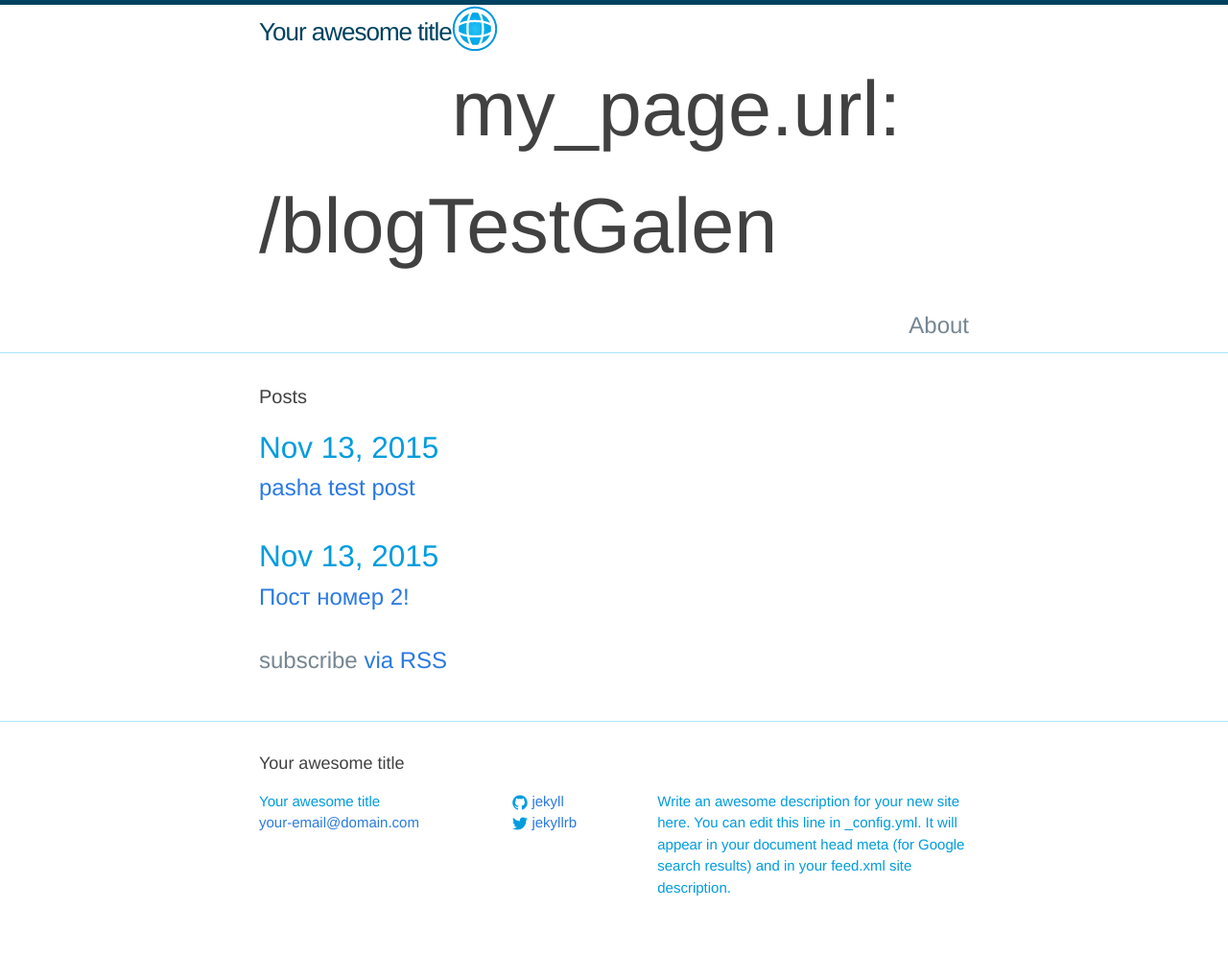
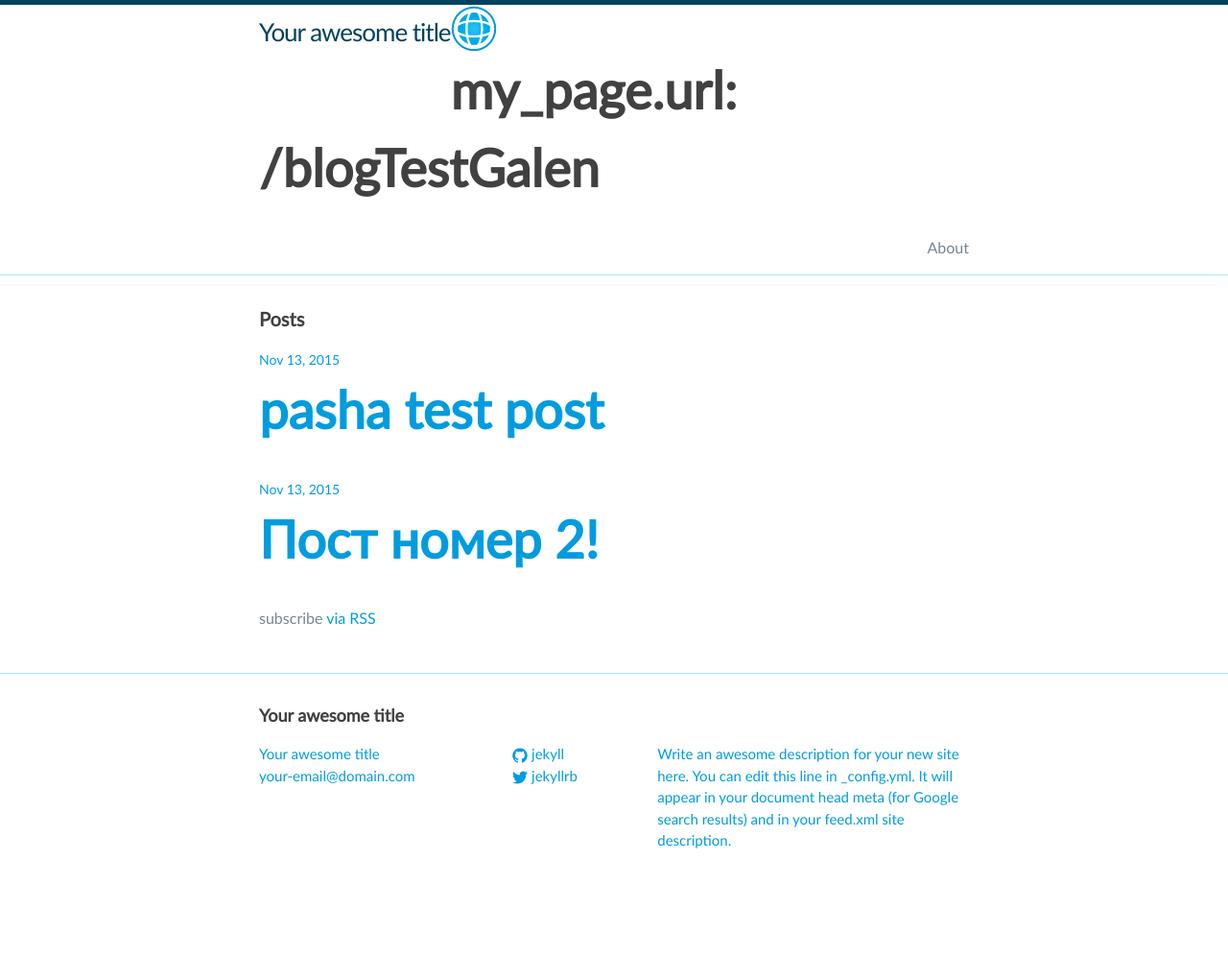
Before and after one commit to akmil/blogTestGalen, a Jekyll site: the page built from index.html, in a window 1280 px wide. Shown: the whole page at 96% size. Built offline with Jekyll 4.4.1, drawn with Linux system fonts in a browser that asks for light colours; after the commit the page ends 947 px from its top, so only the background shows below that.

Commit message:
add scss, change travis

```diff
--- a/_includes/comments.html
+++ b/_includes/comments.html
@@ -1,5 +1,5 @@
 {% if page.showComments %}
-<h2 class="footer-heading"> if page.comments  comments here</h2>
+<h2 class="footer-heading">Comments here</h2>
 
 <div id="disqus_thread"></div>
 
--- a/_posts/2015-11-12-numberDou.markdown
+++ b/_posts/2015-11-12-numberDou.markdown
@@ -26,7 +28,7 @@ Check out the [Jekyll docs][jekyll-docs] for more info on how to get the most ou
 [jekyll-talk]: https://talk.jekyllrb.com/
 
 
-## Table examples with class
+#### Table examples with class
 {: .some-class}
 
 First Header | Second Header
--- a/_sass/_base.scss
+++ b/_sass/_base.scss
@@ -83,7 +83,7 @@ li {
  */
 h1, h2, h3, h4, h5, h6 {
     color: $n1;
-    font-weight: $base-font-weight;
+    font-weight: $bold-font-weight;
 }
 
 
@@ -130,10 +130,11 @@ blockquote {
  */
 pre,
 code {
-    font-size: 15px;
-    border: 1px solid $grey-color-light;
+    font-size: $size-code;
+    font-family: $font-code;
+    border: 1px solid $code-border;
     border-radius: 3px;
-    background-color: #eef;
+    background-color: $code-background-color;
 }
 
 code {
--- a/_sass/_layout.scss
+++ b/_sass/_layout.scss
@@ -191,7 +191,7 @@
 
 .post-link {
     display: block;
-    font-size: 24px;
+    font-size: $size-h3;
 }
 
 
@@ -209,7 +209,7 @@
     line-height: 1;
 
     @include media-query($on-laptop) {
-        font-size: 36px;
+        font-size: $size-h2;
     }
 }
 
--- a/css/main.scss
+++ b/css/main.scss
@@ -4,10 +4,22 @@
 @charset "utf-8";
 
 /*Ticket Master Style*/
+@import url(https://fonts.googleapis.com/css?family=Source+Code+Pro);
 
-$base-font-family: Helvetica, Arial, sans-serif;
-$base-font-size: 1.5em;
+@font-face {
+  font-family: "Lato";
+  font-style: normal;
+  font-weight: 400;
+  src: local("Lato Regular"), local("Lato-Regular"), url("https://fonts.gstatic.com/s/lato/v11/1YwB1sO8YE1Lyjf12WNiUA.woff2") format("woff2");
+}
+
+
+$base-font-family: "Lato",Helvetica, Arial, sans-serif;
+$base-font-size: 16px;
+
 $base-font-weight: 400;
+$bold-font-weight: 700;
+
 
 $lead-font-size:   1.5em;
 $body-font-size:   1em;
@@ -27,6 +39,9 @@ $s1a: #ba1079;
 $white: #ffffff;
 $white-70: rgba(255, 255, 255, 0.7);
 
+$code-border: #909090;
+$code-background-color: #F8F8F8;
+
 
 /*Fonts*/
 $font-h1: "InterstateWGL-Black",$base-font-family;       // 54/16=3.37500
@@ -41,15 +56,23 @@ $font-lead: "TMSansLEADINGFIXED-Light",$base-font-family;      //24
 $font-body: "TMSansLEADINGFIXED-Regular",$base-font-family;    //16px
 $font-caption: "TMSansLEADINGFIXED-Italic",$base-font-family;  //16px
 $font-pull-q: "TMSansLEADINGFIXED-Italic",$base-font-family;   //24px
-$font-code: "SourceCodePro-Regular",$base-font-family;         //16px
+$font-code: "Source Code Pro",$base-font-family;         //16px
+
 
 /*Sizes*/
-$size-h1: 3.375em;
-$size-h2: 2.25em;
-$size-h3: 1.5em;
-$size-h4: 1em;
+$size-h1: 3.375em;  //54px
+$size-h2: 2.25em;   //36px
+$size-h3: 1.5em;    //24px
+$size-h4: 1em;      //16px
 $size-h5: 1em;
-$size-h6: 0.6875em;
+$size-h6: 0.6875em; //11px
+
+
+$size-lead: 1.5em;
+$size-body: 1em;
+$size-caption: 1em;
+$size-pull-q: 1.5em;
+$size-code: 1em;
 
 $spacing-unit:     30px;
 
@@ -61,7 +84,7 @@ $spacing-unit:     30px;
 
 $text-color:       $n2;
 $background-color: $white;
-$brand-color:      #2a7ae2;
+$brand-color:      $p1;
 
 $grey-color:       $p1;
 $grey-color-light: lighten($grey-color, 40%);
--- a/package.json
+++ b/package.json
@@ -4,7 +4,7 @@
   "description": "travis + galen",
   "main": "index.html",
   "scripts": {
-    "test": "galen check galen-test/home.gspec --url http://home/travis/build/akmil/blogTestGalen/ --size 1024x768 --htmlreport galen-test/reports/reports -Dphantomjs.binary.path=/opt/phantomjs/bin/phantomjs"
+    "test": "galen check galen-test/home.gspec --url http://akmil/blogTestGalen/ --size 1024x768 --htmlreport galen-test/reports/reports -Dphantomjs.binary.path=/opt/phantomjs/bin/phantomjs"
   },
   "repository": {
     "type": "git",
```
Also changed, not shown: other parts of _posts/2015-11-12-numberDou.markdown (+3 -1 lines), 1 other file.
